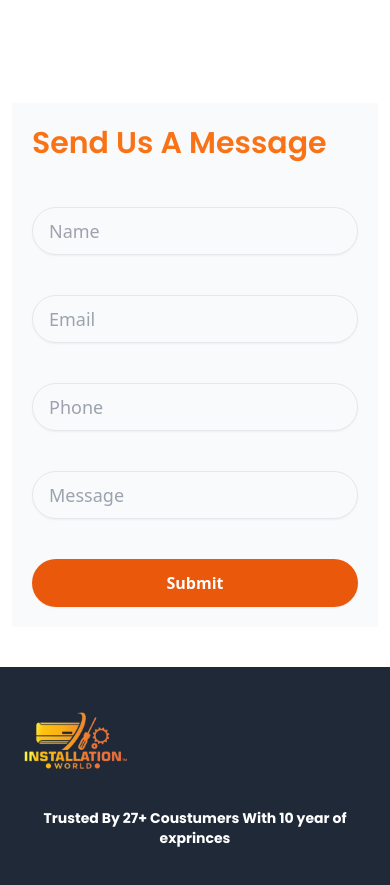
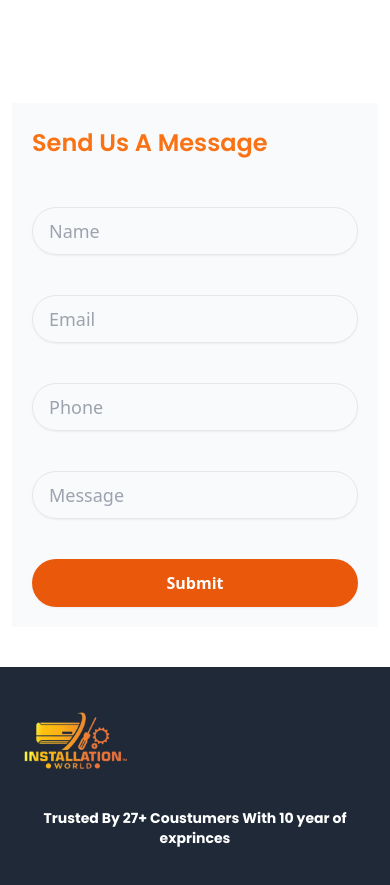
Before and after one commit to 7anish/Ac_service_B2B, a React (Vite) app in the folder frontend/: page / in a window 390 px wide. Shown: the part 6200-7085 px from the top of the page. Built offline with nearby package versions, Linux system fonts and the light colour scheme.

Commit message:
Dashboard

```diff
--- a/frontend/src/Component/AdminPages/OrederCard.jsx
+++ b/frontend/src/Component/AdminPages/OrederCard.jsx
@@ -39,7 +39,7 @@ const OrderCard = ({name ,  phonenumber , gmail , pincode , city , servicetype ,
         }
     }
     return (
-      <div className='w-[270px] sm:w-[320px] h-[350px]  shadow-card bg-white rounded-xl z-10 p-5 flex flex-col gap-2 justify-evenly'>
+      <div className='w-[270px] sm:w-[320px] h-[370px]  shadow-card bg-white rounded-xl z-10 p-5 flex flex-col gap-2 justify-evenly'>
         <h3 className='flex justify-start items-center text-sm font-semibold gap-1'><IoPerson />{name}</h3>
         <h3 className='flex justify-start items-center text-sm font-semibold gap-1'><FaPhoneAlt />{`+91 ${phonenumber}`}</h3>
         <h3 className='flex justify-start items-center text-sm font-semibold gap-1'><MdEmail />{gmail}</h3>
--- a/frontend/src/Component/Contact.jsx
+++ b/frontend/src/Component/Contact.jsx
@@ -124,7 +124,7 @@ const Contact = () => {
                     </div>
 
                     <form class="bg-gray-50 p-5 lg:p-11" onSubmit={(e)=> sumbitForm(e)}>
-                        <h2 class="text-orange-500 text-3xl sm:text-4xl font-semibold leading-10 mb-11 font-popines">Send Us A Message</h2>
+                        <h2 class="text-orange-500 text-2xl sm:text-4xl font-semibold leading-10 mb-11 font-popines">Send Us A Message</h2>
                         <input name='name' type="text" class="w-full h-12 text-gray-600 placeholder-gray-400  shadow-sm bg-transparent text-lg font-normal leading-7 rounded-full border border-gray-200 focus:outline-none pl-4 mb-10" placeholder="Name" />
                         <input name='mail' type="text" class="w-full h-12 text-gray-600 placeholder-gray-400 shadow-sm bg-transparent text-lg font-normal leading-7 rounded-full border border-gray-200 focus:outline-none pl-4 mb-10" placeholder="Email" />
                         <input name='Phone' type="text" class="w-full h-12 text-gray-600 placeholder-gray-400 shadow-sm bg-transparent text-lg font-normal leading-7 rounded-full border border-gray-200 focus:outline-none pl-4 mb-10" placeholder="Phone" />
```
